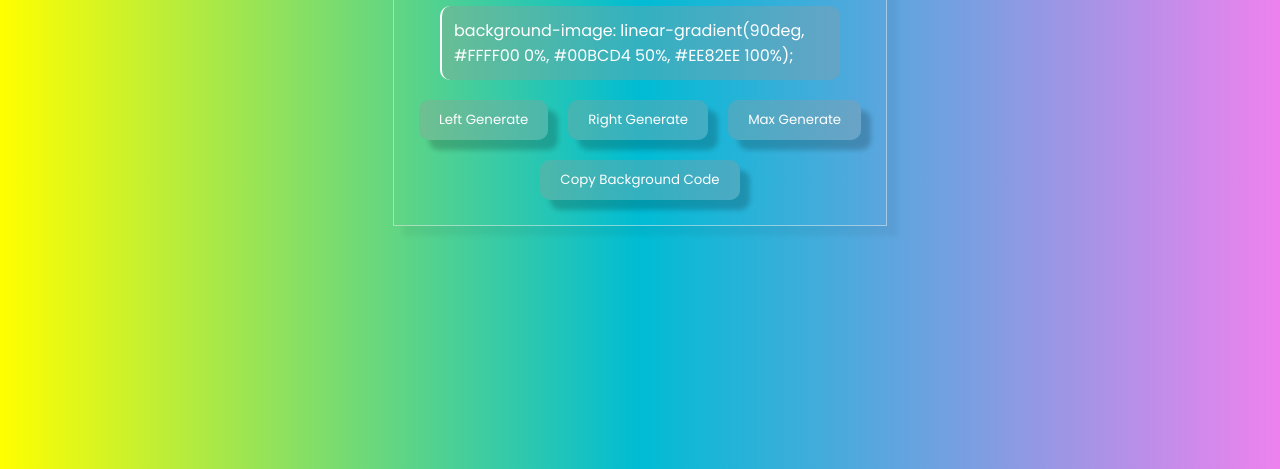
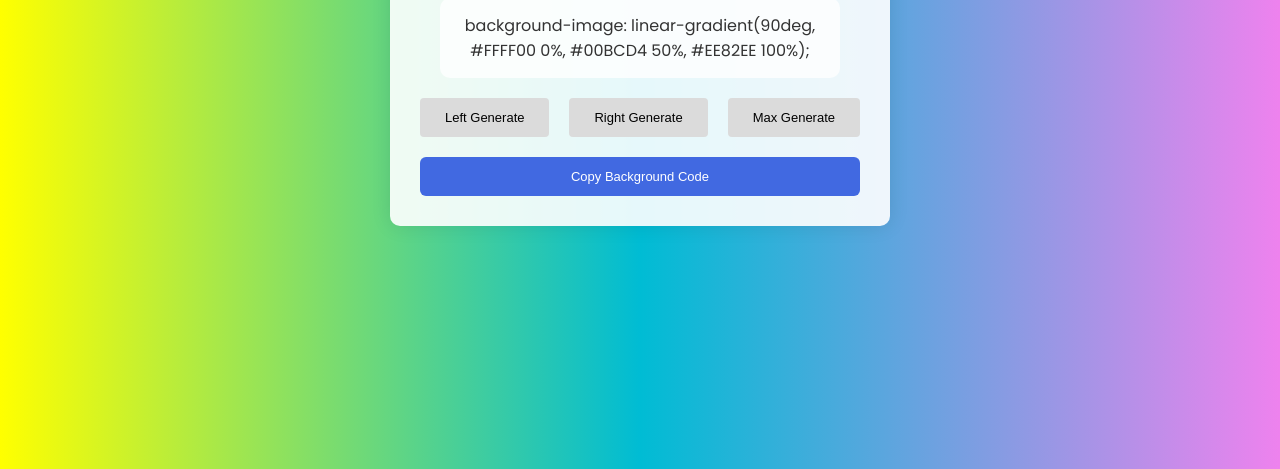
Before and after one commit to yoursandeshshrestha/Gradient-Background-Colors, a plain HTML site: page index.html in a window 1280 px wide. Shown: the part 331-800 px from the top of the page. Drawn offline with Linux system fonts and the light colour scheme.

Commit message:
Css version 2

```diff
--- a/style.css
+++ b/style.css
@@ -1,65 +1,87 @@
-@import url('https://fonts.googleapis.com/css2?family=Poppins:ital,wght@0,100;0,200;0,300;0,400;0,500;0,600;0,700;0,800;0,900;1,100;1,200;1,300;1,400;1,500;1,600;1,700;1,800;1,900&display=swap');
+@import url('https://fonts.googleapis.com/css2?family=Poppins:wght@300;400;500;600;700&display=swap');
 
-*{
+* {
     padding: 0;
     margin: 0;
     box-sizing: border-box;
+}
+
+body {
+    width: 100%;
+    height: 100vh;
+    background-image: linear-gradient(90deg, #FFFF00 0%, #00BCD4 50%, #EE82EE 100%);
+    display: flex;
+    justify-content: center;
+    align-items: center;
     font-family: "Poppins", sans-serif;
 }
 
-body{
-    width: 100%;
-    height: 100vh;
-    background-image: linear-gradient(90deg, #FFFF00 0%, #00BCD4 50%, #EE82EE 100%);
-}
-
-.parent_wrapper{
-    width: 100%;
-    height: 100vh;
-    display:flex;
-    flex-direction: column;
-    justify-content: center;
-    align-items: center;
-}
-
-.wrapper{
-    border: 1px solid rgba(234, 234, 234, 0.533);
-    padding: 25px;
+.wrapper {
+    padding: 30px;
+    background-color: rgba(255, 255, 255, 0.9);
     display: flex;
-    box-shadow: 10px 10px 5px 0px rgba(0, 0, 0, 0.048);
     flex-direction: column;
     align-items: center;
     gap: 20px;
-    justify-content: center;
+    border-radius: 10px;
+    box-shadow: 0px 0px 20px rgba(0, 0, 0, 0.1);
 }
 
-.text{
-    width: 400px;
-    border-left: 2px solid rgb(255, 255, 255);
-    padding: 12px;
-    background-color: hsla(0, 0%, 60%, 0.334);
-    backdrop-filter: 10px;
-    color: white;
-    border-radius: 10px;
+.title {
+    color: #333;
+    font-size: 24px;
+    font-weight: 600;
 }
 
-.copy{
-    color: white;
+.text {
+    width: 100%;
+    max-width: 400px;
+    padding: 15px;
+    background-color: rgba(255, 255, 255, 0.8);
+    border-radius: 10px;
+    text-align: center;
+    color: #333;
+    font-size: 16px;
 }
 
-.buttongroup{
+.buttongroup {
     display: flex;
     gap: 20px;
 }
 
-button{
-    padding: 10px 20px;
-    border-left: 2px solid rgb(255, 255, 255);
-    background-color: hsla(0, 0%, 60%, 0.334);
-    box-shadow: 10px 10px 5px 0px rgba(0,0,0,0.19);
-    backdrop-filter: 10px;
+button {
+    padding: 12px 25px;
     border: none;
-    border-radius: 10px;
+    border-radius: 4px;
+    cursor: pointer;
+    color: #000000;
+    font-weight: 500;
+    transition: background-color 0.3s ease;
+    background-color: #dbdbdb;
+    background-color: none;
+    font-size: 13px;
+
+}
+
+button:hover {
+    background-color: rgb(239, 232, 232);
+    color: rgb(0, 0, 0);
+}
+
+#copyButton {
+    border-radius: 6px;
+    width: 100%;
+    border: none;
+    padding: 12px 25px;
+    cursor: pointer;
+    color: #000000;
+    font-weight: 500;
+    transition: background-color 0.3s ease;
+    background-color: royalblue;
     color: white;
-    cursor: pointer;
 }
+
+#copyButton:hover {
+    background-color: hsl(225, 73%, 63%);
+    color: white;
+}
```
